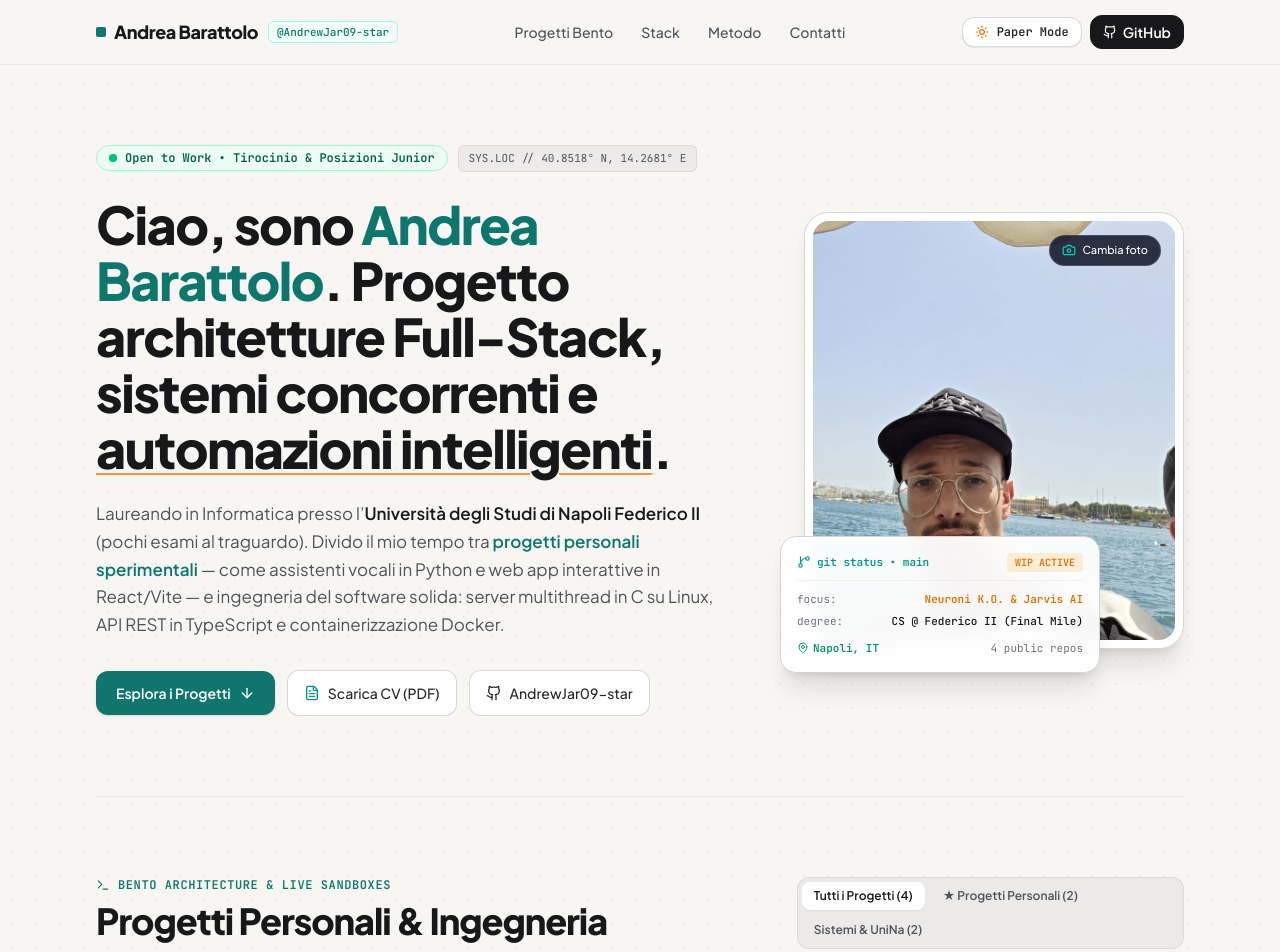
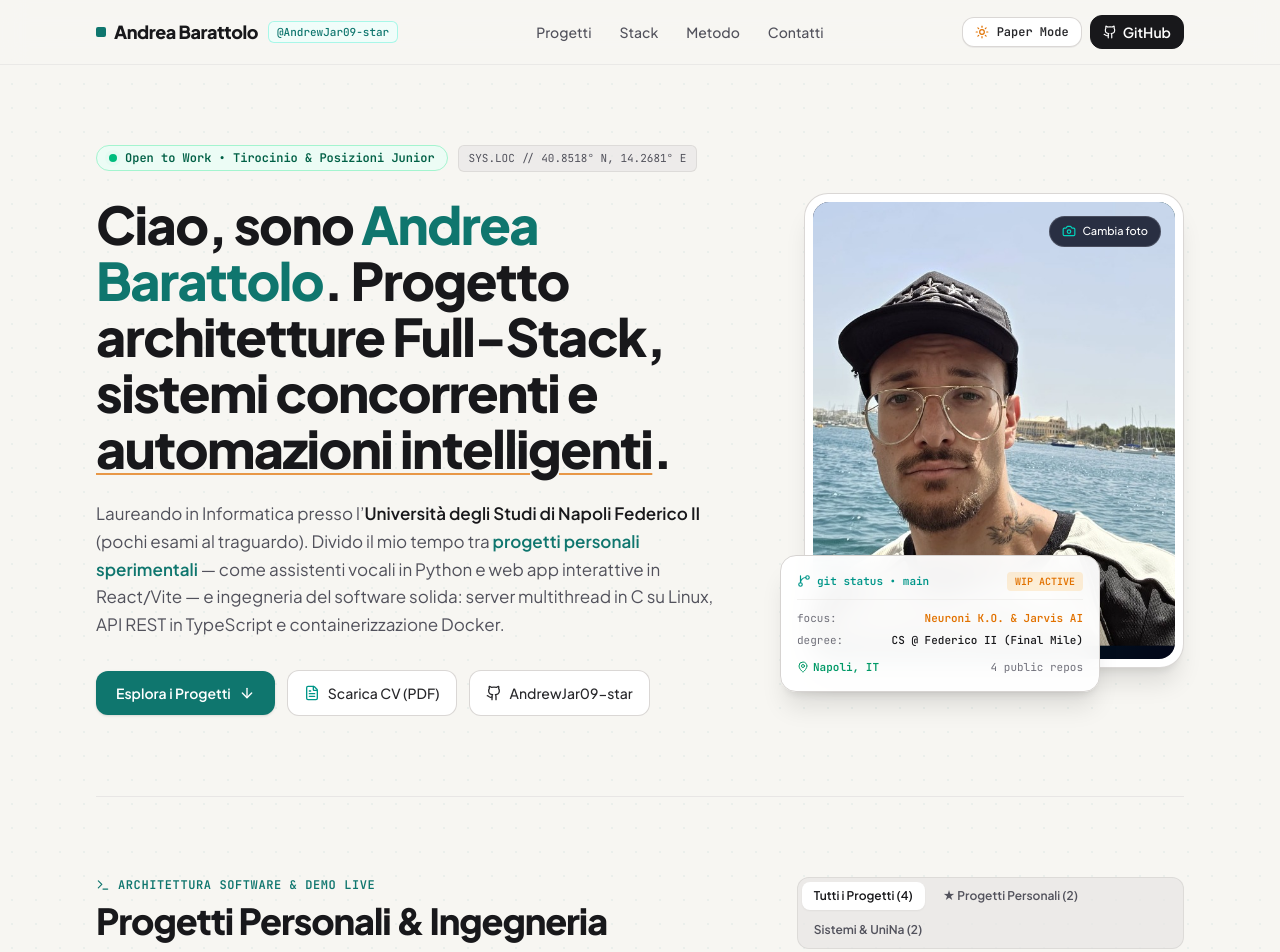
Before and after one commit to AndrewJar09-star/portfolio, a React (Vite) app in the folder portfolio/: page / in a window 1280 px wide. Shown: the top 952 px of the page. Built offline with nearby package versions, Linux system fonts and the light colour scheme.

Commit message:
home sistemata

```diff
--- a/portfolio/src/App.jsx
+++ b/portfolio/src/App.jsx
@@ -54,6 +54,27 @@ function Github({ className = 'w-4 h-4', ...props }) {
   );
 }
 
+function Linkedin({ className = 'w-4 h-4', ...props }) {
+  return (
+    <svg
+      viewBox="0 0 24 24"
+      width="24"
+      height="24"
+      stroke="currentColor"
+      strokeWidth="2"
+      fill="none"
+      strokeLinecap="round"
+      strokeLinejoin="round"
+      className={className}
+      {...props}
+    >
+      <path d="M16 8a6 6 0 0 1 6 6v7h-4v-7a2 2 0 0 0-2-2 2 2 0 0 0-2 2v7h-4v-7a6 6 0 0 1 6-6z" />
+      <rect x="2" y="9" width="4" height="12" />
+      <circle cx="4" cy="4" r="2" />
+    </svg>
+  );
+}
+
 export default function App() {
   // 1. Theme Switch: 'paper' (Warm Editorial Alabaster + Emerald) vs 'blueprint' (Dark Technical Slate Grid)
   const [theme, setTheme] = useState('paper');
@@ -371,7 +392,7 @@ export default function App() {
             }`}
           >
             <a href="#progetti" className="hover:text-teal-500 transition-colors">
-              Progetti Bento
+              Progetti
             </a>
             <a href="#stack" className="hover:text-teal-500 transition-colors">
               Stack
@@ -547,7 +568,7 @@ export default function App() {
               <div className="relative w-full max-w-[380px]">
                 {/* Portrait Frame */}
                 <div
-                  className={`relative aspect-[4/4.6] rounded-3xl p-2 border shadow-xl transition-colors ${
+                  className={`relative aspect-[4/5] rounded-3xl p-2 border shadow-xl transition-colors ${
                     isDark
                       ? 'bg-slate-900/90 border-slate-700/80'
                       : 'bg-white border-stone-300/90'
@@ -558,7 +579,12 @@ export default function App() {
                       <img
                         src={customPhoto}
                         alt="Andrea Barattolo"
-                        className="w-full h-full object-cover object-center"
+                        className="w-full h-full object-cover transition-transform duration-300"
+                        style={{
+                          objectPosition: 'center 80%',
+                          transform: 'scale(1.34) translateY(-54px)',
+                          transformOrigin: 'center 62%'
+                        }}
                       />
                     ) : (
                       /* Bespoke Architectural Monogram Placeholder until Andrea uploads his photo */
@@ -668,7 +694,7 @@ export default function App() {
                 }`}
               >
                 <Terminal className="w-3.5 h-3.5" />
-                <span>BENTO ARCHITECTURE & LIVE SANDBOXES</span>
+                <span>ARCHITETTURA SOFTWARE & DEMO LIVE</span>
               </div>
               <h2
                 className={`editorial-heading text-3xl sm:text-4xl font-extrabold ${
```
